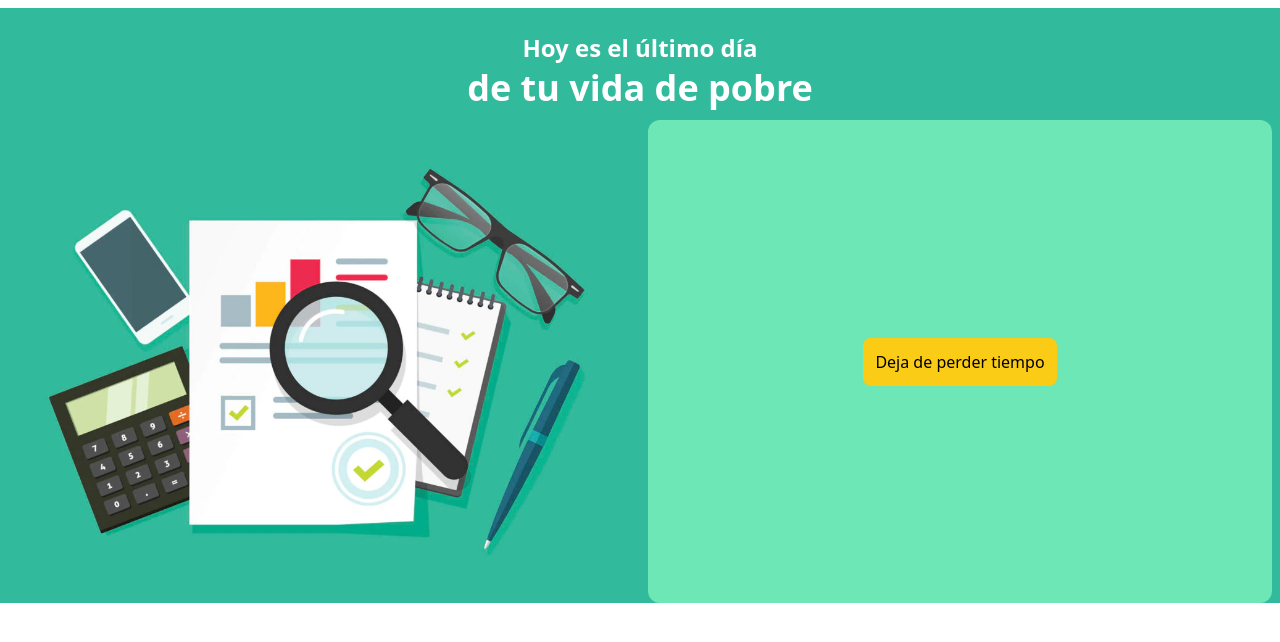
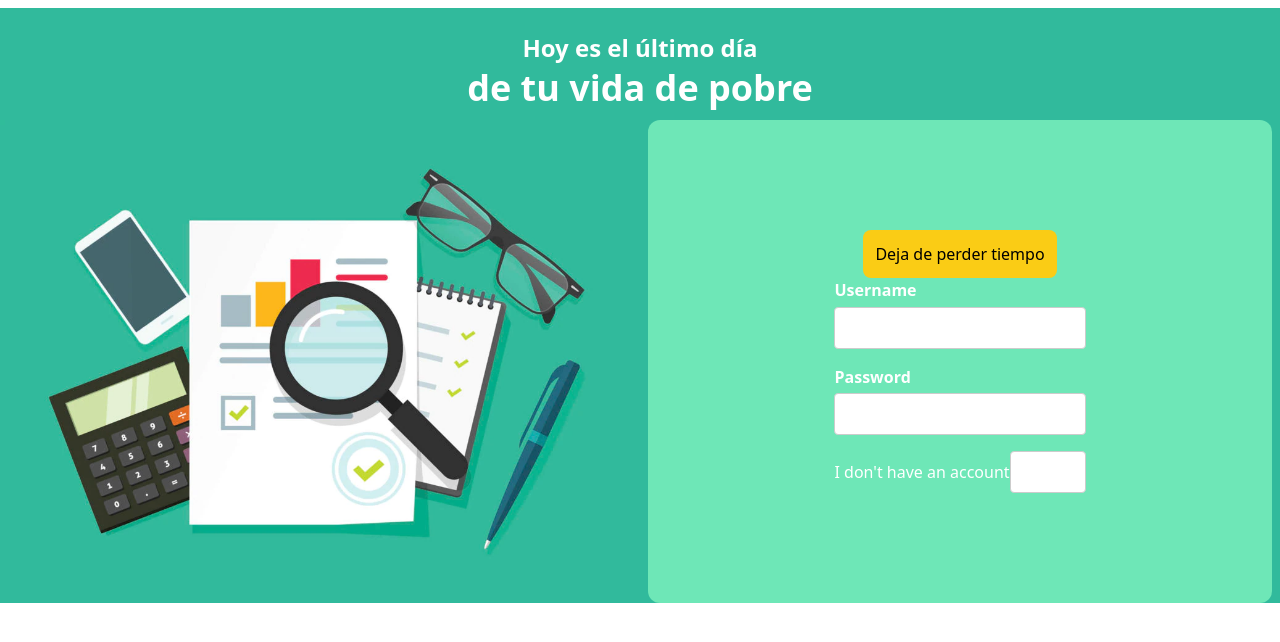
Before and after one commit to solimartu/JabalMoney, a Next.js app in the folder fintechapp/: page / in a window 1280 px wide. Shown: the top 642 px of the page. Built offline with nearby package versions, Linux system fonts and the light colour scheme; no server answers.

Commit message:
changed things to work with prisma

```diff
--- a/fintechapp/lib/user.js
+++ b/fintechapp/lib/user.js
@@ -1,21 +1,30 @@
 import crypto from "crypto";
 import { v4 as uuidv4 } from "uuid";
+const { PrismaClient } = require("@prisma/client");
 
 export async function createUser({ username, password }) {
+
+ const prisma = new PrismaClient();
   const salt = crypto.randomBytes(16).toString("hex");
   const hash = crypto
     .pbkdf2Sync(password, salt, 1000, 64, "sha512")
     .toString("hex");
   //here should be with PRISMA
 
-  const user = {
-    id: uuidv4(),
-    createdAt: Date.now(),
+//   const user = {
+//     id: uuidv4(),
+//     createdAt: Date.now(),
+//     username,
+//     hash,
+//     salt,
+//   };
+
+const user = await prisma.user.create({
+  data: {
     username,
-    hash,
-    salt,
-  };
-
+    password: hash,
+  },
+});
   // here goes prisma
   //   users.push(user);
 
@@ -25,15 +34,29 @@ export async function createUser({ username, password }) {
 // Here you should lookup for the user in your DB
 export async function findUser({ username }) {
   //find unique user
+const prisma = new PrismaClient();
+const user = await prisma.user.findUnique({
+    where:{
+        username,
+    }
+})
 }
 
 // Compare the password of an already fetched user (using `findUser`) and compare the
 // mirar como lo hicimos con sequelize
 
-export function validatePassword(user, inputPassword) {
+export function validatePassword(inputPassword) {
+
+   const prisma = new PrismaClient();
+   const user = await prisma.user.findUnique({
+     where: {
+       username,
+     },
+   });
+
   const inputHash = crypto
     .pbkdf2Sync(inputPassword, user.salt, 1000, 64, "sha512")
     .toString("hex");
-  const passwordsMatch = user.hash === inputHash;
+  const passwordsMatch = user.password === inputHash;
   return passwordsMatch;
 }
--- a/fintechapp/pages/index.js
+++ b/fintechapp/pages/index.js
@@ -3,25 +3,48 @@ import Image from "next/image";
 import Link from "next/link";
 import styles from "../styles/Home.module.css";
 // import { signIn, signOut, useSession } from "next-auth/react";
+import { useState } from "react";
+import Router from "next/router";
+import { useUser } from "../lib/hooks";
+import Form from "../components/form";
+
+
 
 export default function Home() {
-  // const [session, loading] = useSession();
-  //uncomment this -solo esta linea-
-  // const { data: session } = useSession();
-  // if (session) {
-  //   return (
-  //     <>
-  //       Signed in as {session.user.email} <br />
-  //       <button onClick={() => signOut()}>Sign out</button>
-  //     </>
-  //   );
-  // }
-  // return (
-  //   <>
-  //     Not signed in <br />
-  //     <button onClick={() => signIn()}>Sign in</button>
-  //   </>
-  // );
+
+ useUser({ redirectTo: "/", redirectIfFound: true });
+
+ const [errorMsg, setErrorMsg] = useState("");
+
+ async function handleSubmit(e) {
+   e.preventDefault();
+
+   if (errorMsg) setErrorMsg("");
+
+   const body = {
+     username: e.currentTarget.username.value,
+     password: e.currentTarget.password.value,
+   };
+
+   try {
+     const res = await fetch("/api/login", {
+       method: "POST",
+       headers: { "Content-Type": "application/json" },
+       body: JSON.stringify(body),
+     });
+     if (res.status === 200) {
+       Router.push("/");
+     } else {
+       throw new Error(await res.text());
+     }
+   } catch (error) {
+     console.error("An unexpected error happened occurred:", error);
+     setErrorMsg(error.message);
+   }
+ }
+
+
+
   return (
     <div className="container mx-auto bg-[#31ba9c]">
       {/* {!session && (
@@ -70,6 +93,7 @@ export default function Home() {
               Deja de perder tiempo
             </a>
           </Link>
+          <Form isLogin errorMessage={errorMsg} onSubmit={handleSubmit} />
           {/* </>
 
           )}
```
Also changed, not shown: fintechapp/lib/hooks.js (renamed from fintechapp/lib/hook.js).
